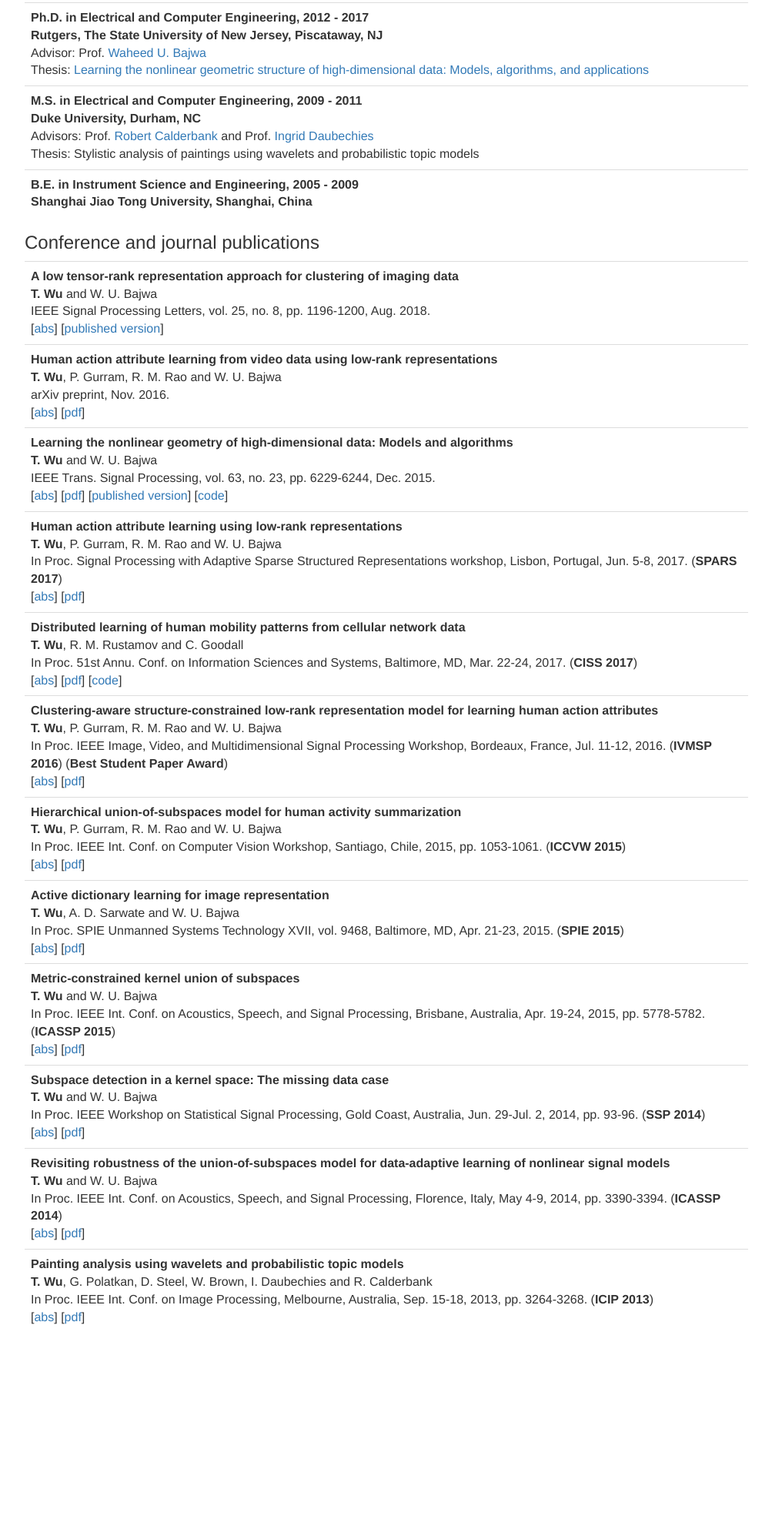
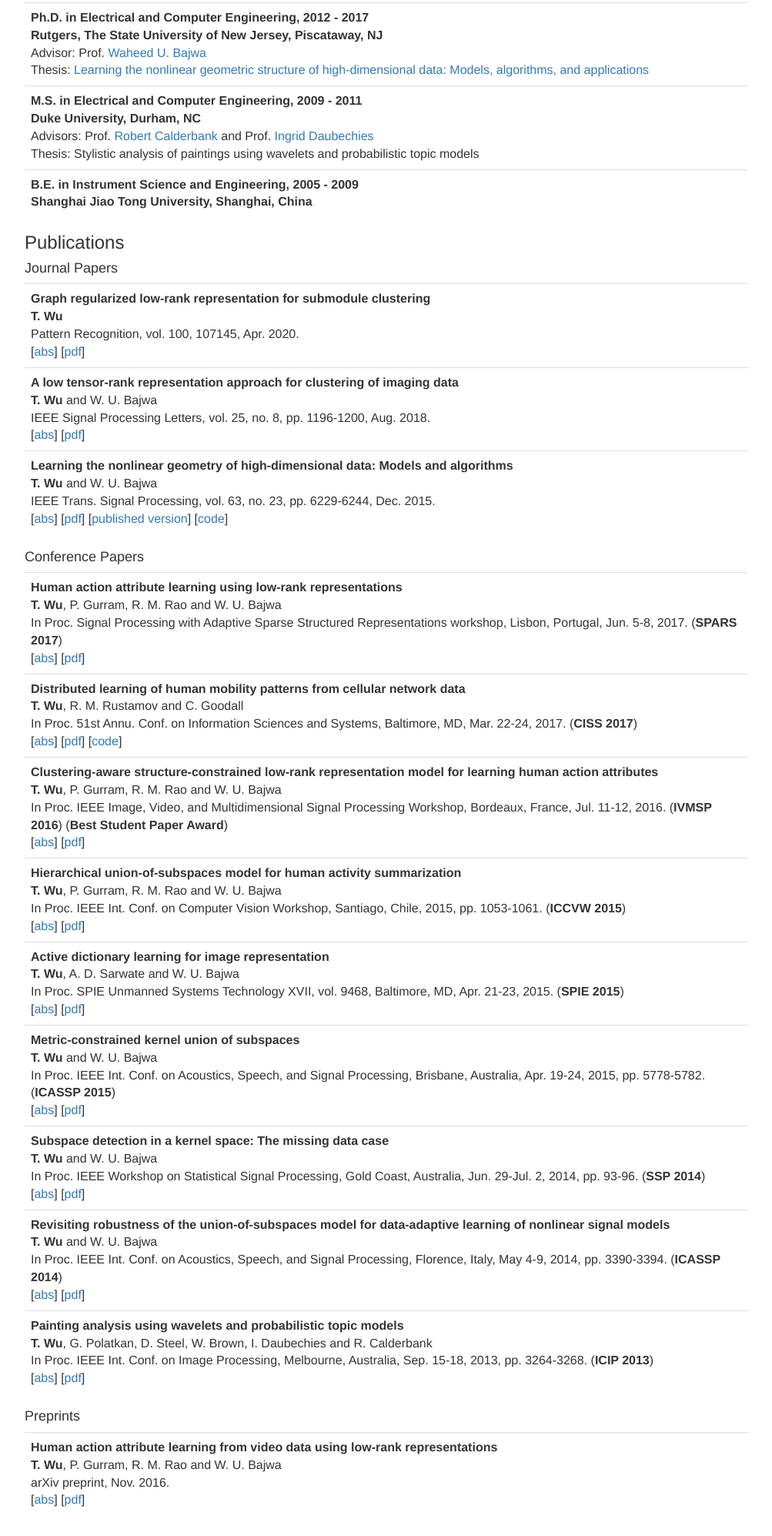
Before and after one commit to twugithub/twugithub.github.io, a plain HTML site: page index.html in a window 1280 px wide. Shown: the part 497-2492 px from the top of the page at 77% size, without its empty margins (138-1141 px from the left). Before the commit the page ends 2328 px from the top, so only its background shows below. Drawn offline with Linux system fonts and the light colour scheme; files whose address does not match are found by name.

Commit message:
Add files via upload

```diff
--- a/index.html
+++ b/index.html
@@ -60,7 +60,7 @@
            <ul class="nav navbar-nav navbar-right">
             <li><a href="https://github.com/twugithub"><i class="fa fa-github fa-1x"></i></a></li>
             <li><a href="https://www.linkedin.com/in/tong-wu-42221532/"><i class="fa fa-linkedin fa-1x"></i></a></li>
-            <!-- <li><a href="https://scholar.google.com/citations?user=pz3nnhoAAAAJ&hl=en"><i class="ai ai-google-scholar-square"></i></a></li> -->
+            <li><a href="https://scholar.google.com/citations?user=pz3nnhoAAAAJ&hl=en"><i class="ai ai-google-scholar-square"></i></a></li>
           </ul>
         </div><!--/.nav-collapse -->
       </div>
@@ -86,7 +86,7 @@
 
       <!-- <div class="container"> -->
       <span id="bio" name="bio"><h3> Bio </h3></span>
-      <table class="table table-hover">
+        <table class="table table-hover">
         <p>
 		I am a Machine Learning Engineer at <a href="https://www.factset.com/">Factset</a>. Before joining Factset, I completed my Ph.D. in Electrical and Computer Engineering from <a href="http://www.ece.rutgers.edu/">Rutgers University</a>, where I was fortunate to work with <a href="http://www.inspirelab.us/people/">Prof. Waheed Bajwa</a>. I obtained my M.S. degree in Electrical Engineering from <a href="http://ece.duke.edu/">Duke University</a> in 2011, and B.E. degree in Instrument Science and Engineering from <a href="http://www.ie.sjtu.edu.cn/">Shanghai Jiao Tong University</a> in 2009. In the past, I held internships at AT&T Research Lab, and conducted visiting research at Army Research Lab. My research interests include machine learning, geometrical methods for big data analytics, and computer vision.
         </p>
@@ -121,28 +121,30 @@
         </tr>
       </table>
 
-      <span id="publication" name="publication"><h3> Conference and journal publications </h3></span>
+      <span id="publication" name="publication"><h3> Publications </h3></span>
       <table class="table table-hover">
+        <h4> Journal Papers </h4>
+
+        <tr>
+          <td>
+            <strong> Graph regularized low-rank representation for submodule clustering </strong>
+            <br> <b>T. Wu</b>
+            <br> Pattern Recognition, vol. 100, 107145, Apr. 2020.
+            <br> [<a href="javascript:none" onclick="display('SPL-abs')">abs</a>] [<a href="https://www.sciencedirect.com/science/article/pii/S0031320319304467" class="textlink" target="_blank">pdf</a>]
+            <div id="SPL-abs" style="display:none"><p>
+              In this paper, a new submodule clustering method for imaging (2-D) data is proposed. Unlike most existing clustering methods that first convert such data into vectors as preprocessing, the proposed method arranges the data samples as lateral slices of a third-order tensor. Our algorithm is based on the union-of-free-submodules model and the samples are represented using t-product in the third-order tensor space. First, we impose a low-rank constraint on the representation tensor to capture the principle information of data. By incorporating manifold regularization into the tensor factorization, the proposed method explicitly exploits the local manifold structure of data. Meanwhile, a segmentation dependent term is employed to integrate the two pipeline steps of affinity learning and spectral clustering into a unified optimization framework. The proposed method can be efficiently solved based on the alternating direction method of multipliers and spectral clustering. Finally, a nonlinear extension is proposed to handle data drawn from a mixture of nonlinear manifolds. Extensive experimental results on five real-world image datasets confirm the effectiveness of the proposed methods.
+            </p></div>
+          </td>
+        </tr>
+
 	    <tr>
           <td>
             <strong> A low tensor-rank representation approach for clustering of imaging data </strong>
             <br> <b>T. Wu</b> and W. U. Bajwa
             <br> IEEE Signal Processing Letters, vol. 25, no. 8, pp. 1196-1200, Aug. 2018.
-            <br> [<a href="javascript:none" onclick="display('SPL-abs')">abs</a>] [<a href="https://ieeexplore.ieee.org/document/8392416/" class="textlink" target="_blank">published version</a>]
+            <br> [<a href="javascript:none" onclick="display('SPL-abs')">abs</a>] [<a href="https://ieeexplore.ieee.org/document/8392416/" class="textlink" target="_blank">pdf</a>]
             <div id="SPL-abs" style="display:none"><p>
               This letter proposes an algorithm for clustering of two-dimensional data. Instead of "flattening" data into vectors, the proposed algorithm keeps samples as matrices and stores them as lateral slices in a third-order tensor. It is then assumed that the samples lie near a union of free submodules and their representations under this model are obtained by imposing a low tensor-rank constraint and a structural constraint on the representation tensor. Clustering is carried out using an affinity matrix calculated from the representation tensor. Effectiveness of the proposed algorithm and its superiority over existing methods are demonstrated through experiments on two image datasets.
-            </p></div>
-          </td>
-        </tr>
-
-        <tr>
-          <td>
-            <strong> Human action attribute learning from video data using low-rank representations </strong>
-            <br> <b>T. Wu</b>, P. Gurram, R. M. Rao and W. U. Bajwa
-            <br> arXiv preprint, Nov. 2016.
-            <br> [<a href="javascript:none" onclick="display('arxiv-2016-abs')">abs</a>] [<a href="https://arxiv.org/abs/1612.07857" class="textlink" target="_blank">pdf</a>]
-            <div id="arxiv-2016-abs" style="display:none"><p>
-              Representation of human actions as a sequence of human body movements or action attributes enables the development of models for human activity recognition and summarization. We present an extension of the low-rank representation (LRR) model, termed the clustering-aware structure-constrained low-rank representation (CS-LRR) model, for unsupervised learning of human action attributes from video data. Our model is based on the union-of-subspaces (UoS) framework, and integrates spectral clustering into the LRR optimization problem for better subspace clustering results. We lay out an efficient linear alternating direction method to solve the CS-LRR optimization problem. We also introduce a hierarchical subspace clustering approach, termed hierarchical CS-LRR, to learn the attributes without the need for a priori specification of their number. By visualizing and labeling these action attributes, the hierarchical model can be used to semantically summarize long video sequences of human actions at multiple resolutions. A human action or activity can also be uniquely represented as a sequence of transitions from one action attribute to another, which can then be used for human action recognition. We demonstrate the effectiveness of the proposed model for semantic summarization and action recognition through comprehensive experiments on five real-world human action datasets.
             </p></div>
           </td>
         </tr>
@@ -158,6 +160,12 @@
             </p></div>
           </td>
         </tr>
+
+      </table>
+
+
+      <table class="table table-hover">
+      <h4> Conference Papers </h4>
 
 		<tr>
           <td>
@@ -268,6 +276,23 @@
         </tr>
       </table>
 
+      <table class="table table-hover">
+      <h4> Preprints </h4>
+
+        <tr>
+          <td>
+            <strong> Human action attribute learning from video data using low-rank representations </strong>
+            <br> <b>T. Wu</b>, P. Gurram, R. M. Rao and W. U. Bajwa
+            <br> arXiv preprint, Nov. 2016.
+            <br> [<a href="javascript:none" onclick="display('arxiv-2016-abs')">abs</a>] [<a href="https://arxiv.org/abs/1612.07857" class="textlink" target="_blank">pdf</a>]
+            <div id="arxiv-2016-abs" style="display:none"><p>
+              Representation of human actions as a sequence of human body movements or action attributes enables the development of models for human activity recognition and summarization. We present an extension of the low-rank representation (LRR) model, termed the clustering-aware structure-constrained low-rank representation (CS-LRR) model, for unsupervised learning of human action attributes from video data. Our model is based on the union-of-subspaces (UoS) framework, and integrates spectral clustering into the LRR optimization problem for better subspace clustering results. We lay out an efficient linear alternating direction method to solve the CS-LRR optimization problem. We also introduce a hierarchical subspace clustering approach, termed hierarchical CS-LRR, to learn the attributes without the need for a priori specification of their number. By visualizing and labeling these action attributes, the hierarchical model can be used to semantically summarize long video sequences of human actions at multiple resolutions. A human action or activity can also be uniquely represented as a sequence of transitions from one action attribute to another, which can then be used for human action recognition. We demonstrate the effectiveness of the proposed model for semantic summarization and action recognition through comprehensive experiments on five real-world human action datasets.
+            </p></div>
+          </td>
+        </tr>
+
+      </table>
+
 
     <!-- Bootstrap core JavaScript
     ================================================== -->
```
